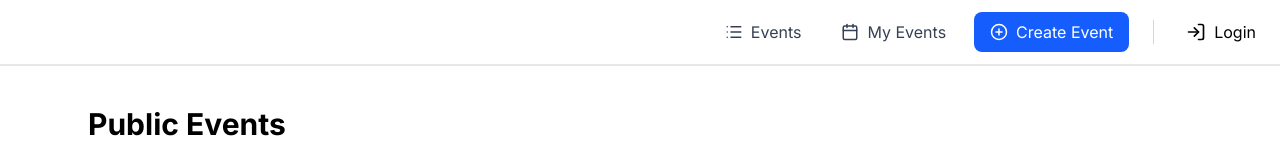
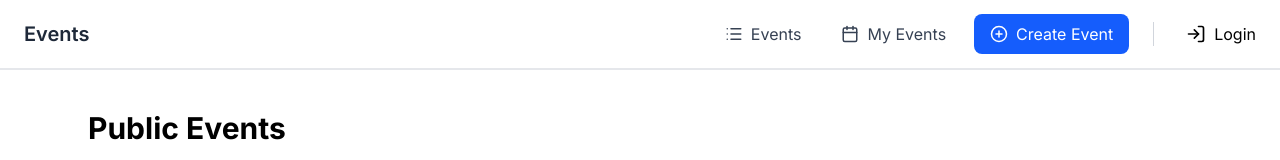
Before and after one commit to DoctorLapen/Application, a React (Vite) app in the folder frontend/: page / in a window 1280 px wide. Shown: the top 160 px of the page. Built offline with nearby package versions, Linux system fonts and the light colour scheme; no server answers.

Commit message:
feat(frontend): add title to header

```diff
--- a/frontend/src/components/Header.tsx
+++ b/frontend/src/components/Header.tsx
@@ -20,7 +20,13 @@ const Header = () => {
     }
     return (
         <header className="w-full bg-white border-b-2 border-gray-200">
-            <div className="w-full px-4 py-3 flex justify-end">
+            <div className="w-full px-4 py-3 flex justify-between">
+
+                <div className="flex items-center px-2 py-2">
+                    <span className="text-lg sm:text-xl font-semibold text-gray-800">
+                        Events
+                    </span>
+                </div>
                 <nav className="flex items-center gap-4">
 
                     <NavLink to="/" className={linkStyle} title="Events">
```
